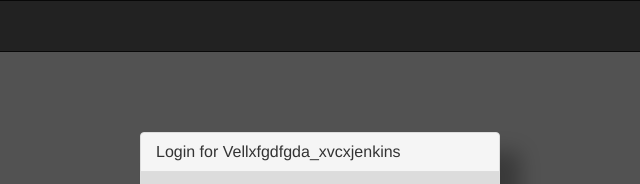
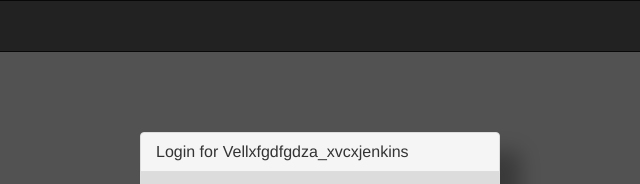
Before and after one commit to tusharjain352/vellaChat, a website: page client/index.html at #!/home in a window 1280 px wide. Shown: the top 184 px of the page, 335-975 px from the left. Drawn offline with nearby package versions, Linux system fonts and the light colour scheme; some packages are replaced by stand-ins of ours; no server answers.

Commit message:
push final5

```diff
--- a/client/templates/home.html
+++ b/client/templates/home.html
@@ -65,7 +65,7 @@ New User Signup Here<button ng-click = "signup()">Signup</button> -->
         <div class="col-xs-12 col-sm-8 col-md-4 col-sm-offset-2 col-md-offset-4">
         	<div class="panel panel-default">
         		<div class="panel-heading">
-			    		<h3 class="panel-title">Login for Vellxfgdfgda_xvcxjenkins</h3>
+			    		<h3 class="panel-title">Login for Vellxfgdfgdza_xvcxjenkins</h3>
 			 			</div>
 			 			<div class="panel-body">
 			    		<form role="form">
```
